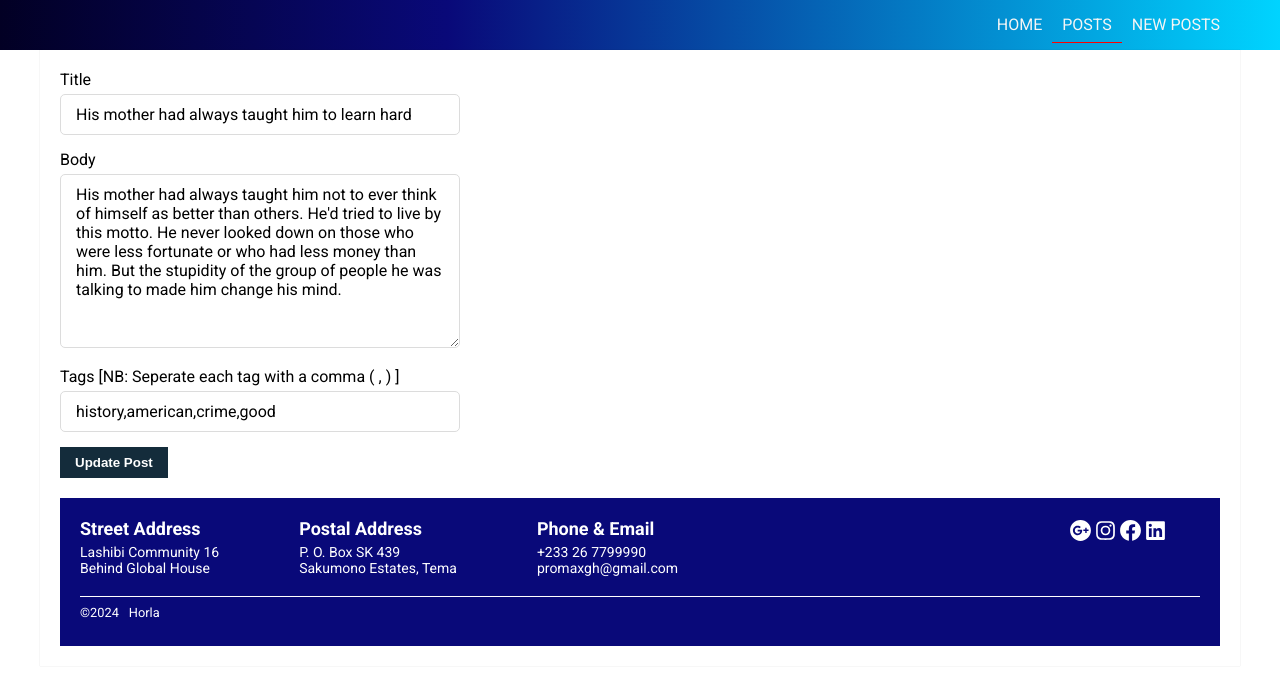
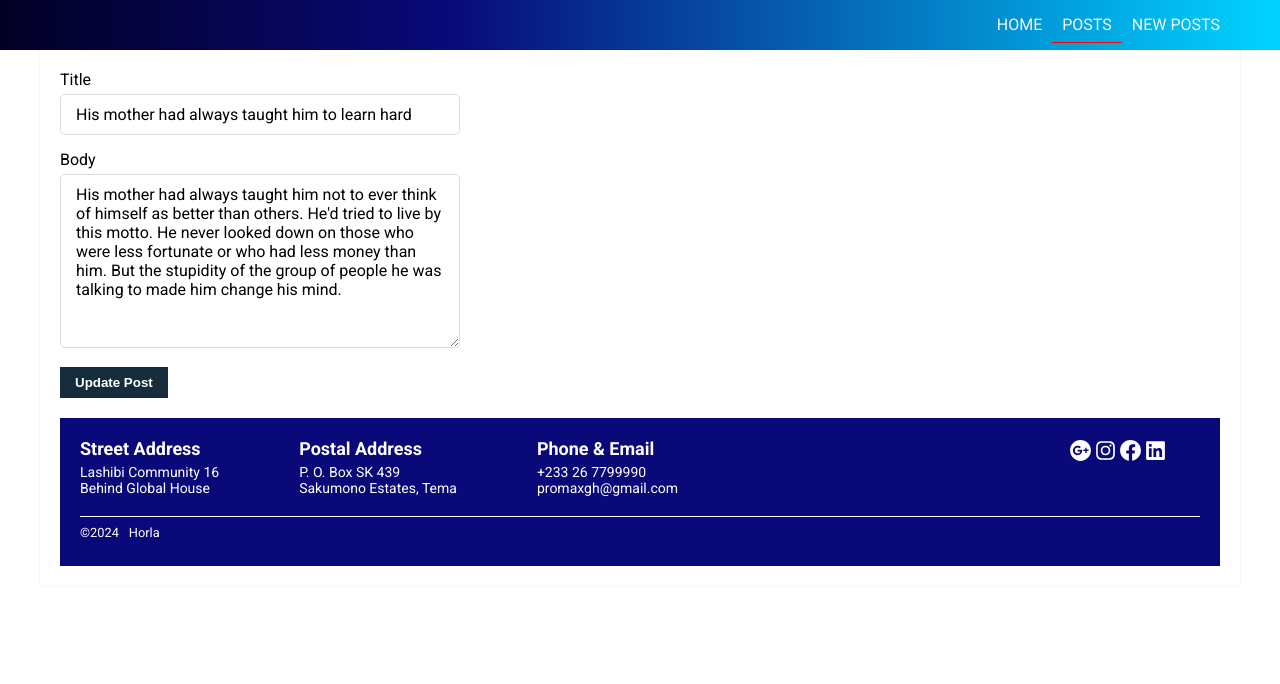
Before and after one commit to pmxshare1/posts, a React (Create React App) app: page /posts/edit/1 in a window 1280 px wide. Shown: the top 684 px of the page. Built offline with nearby package versions, Linux system fonts and the light colour scheme; data requests are answered from the project's data file.

Commit message:
changes to json api datasource

```diff
--- a/src/components/NewPostsContent.js
+++ b/src/components/NewPostsContent.js
@@ -3,20 +3,20 @@ import { useState } from "react";
 const NewPostsContent = () => {
   const [title, setTitle] = useState("");
   const [body, setBody] = useState("");
-  const [tags, setTags] = useState("");
+  // const [tags, setTags] = useState("");
 
   const formSubmit = (e) => {
     e.preventDefault();
     const post = {
       title,
       body,
-      tags: tags.split(","),
+      // tags: tags.split(","),
     };
-    if (title.length === 0 || body.length === 0 || tags.length === 0) {
+    if (title.length === 0 || body.length === 0) {
       console.log("all fields are required");
       return;
     }
-    fetch("http://localhost:4000/posts", {
+    fetch("https://jsonplaceholder.typicode.com/posts", {
       method: "POST",
       "Content-Type": "application/json",
       body: JSON.stringify(post),
@@ -24,7 +24,6 @@ const NewPostsContent = () => {
       .then((res) => {
         setTitle("");
         setBody("");
-        setTags("");
       })
       .catch((err) => {
         console.log(err);
@@ -56,7 +55,7 @@ const NewPostsContent = () => {
             onChange={(e) => setBody(e.target.value)}
           />
         </div>
-        <div>
+        {/* <div>
           <label htmlFor="tags">
             Tags [NB: Seperate each tag with a comma ( , ) ]
           </label>
@@ -68,7 +67,7 @@ const NewPostsContent = () => {
             value={tags}
             onChange={(e) => setTags(e.target.value)}
           />
-        </div>
+        </div> */}
         <div>
           <input type="submit" value="Add Post" />
         </div>
--- a/src/components/PostsContent.js
+++ b/src/components/PostsContent.js
@@ -6,7 +6,7 @@ const PostsContent = () => {
   let initialized = useRef(false);
   useEffect(() => {
     if (!initialized.current) {
-      fetch("http://localhost:4000/posts/")
+      fetch("https://jsonplaceholder.typicode.com/posts/")
         .then((res) => {
           return res.json();
         })
--- a/src/components/PostsContentCard.js
+++ b/src/components/PostsContentCard.js
@@ -4,7 +4,7 @@ import { BiEditAlt } from "react-icons/bi";
 
 const PostsContentCard = (props) => {
   const handleDelete = () => {
-    fetch(`http://localhost:4000/posts/${props.id}`, {
+    fetch(`https://jsonplaceholder.typicode.com/posts/${props.id}`, {
       method: "DELETE",
     })
       .then((res) => {
--- a/src/pages/PostDetails.js
+++ b/src/pages/PostDetails.js
@@ -18,7 +18,7 @@ const PostDetails = () => {
           <h3>Description</h3>
           <p>{posts.body}</p>
         </section>
-        <section>
+        {/* <section>
           <h3>Tags</h3>
           <p>
             {posts.tags.map((tag) => (
@@ -27,7 +27,7 @@ const PostDetails = () => {
               </span>
             ))}
           </p>
-        </section>
+        </section> */}
         <p>
           Go back to the <Link to="/posts">Post page</Link>
         </p>
@@ -40,6 +40,6 @@ const PostDetails = () => {
 export default PostDetails;
 
 export const postDetailsLoader = async ({ params }) => {
-  const res = await fetch(`http://localhost:4000/posts/${params.id}`);
+  const res = await fetch(`https://jsonplaceholder.typicode.com/posts/${params.id}`);
   return res.json();
 };
--- a/src/pages/PostEditForm.js
+++ b/src/pages/PostEditForm.js
@@ -6,17 +6,17 @@ const PostEditForm = () => {
   const postToEdit = useLoaderData();
   const [title, setTitle] = useState(postToEdit.title);
   const [body, setBody] = useState(postToEdit.body);
-  const [tags, setTags] = useState(postToEdit.tags);
+  // const [tags, setTags] = useState(postToEdit.tags);
 
   const formSubmit = (e) => {
     e.preventDefault();
     const post = {
       title,
       body,
-      tags: tags.split(","),
+      // tags: tags.split(","),
     };
 
-    fetch(`http://localhost:4000/posts/${postToEdit.id}`, {
+    fetch(`https://jsonplaceholder.typicode.com/posts/${postToEdit.id}`, {
       method: "PATCH",
       "Content-Type": "application/json",
       body: JSON.stringify(post),
@@ -54,7 +54,7 @@ const PostEditForm = () => {
               onChange={(e) => setBody(e.target.value)}
             />
           </div>
-          <div>
+          {/* <div>
             <label htmlFor="tags">
               Tags [NB: Seperate each tag with a comma ( , ) ]
             </label>
@@ -66,7 +66,7 @@ const PostEditForm = () => {
               value={tags}
               onChange={(e) => setTags(e.target.value)}
             />
-          </div>
+          </div> */}
           <div>
             <input type="submit" value="Update Post" />
           </div>
```
